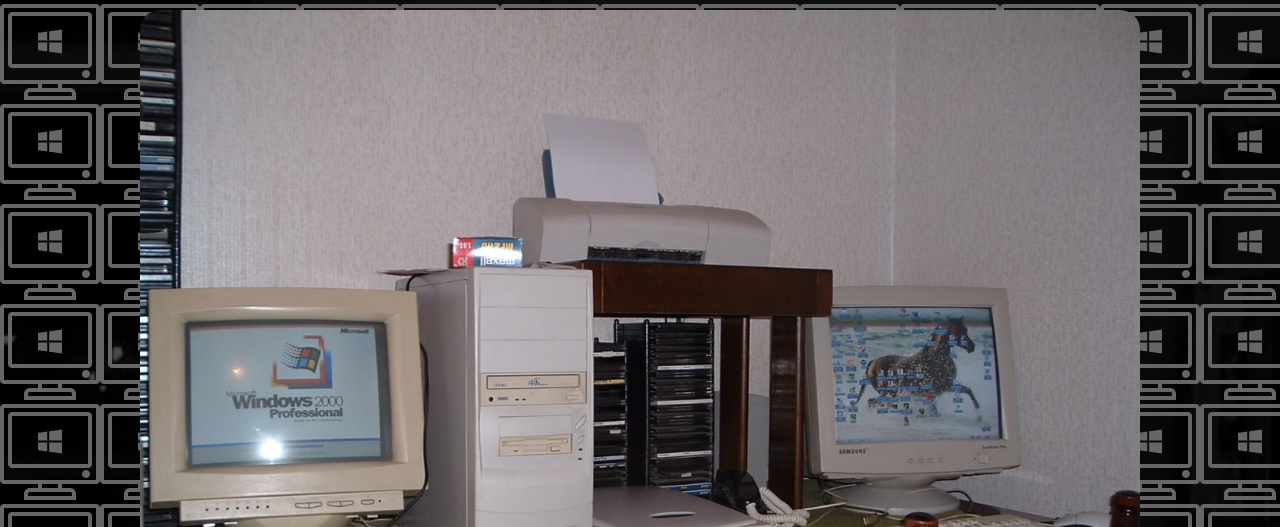
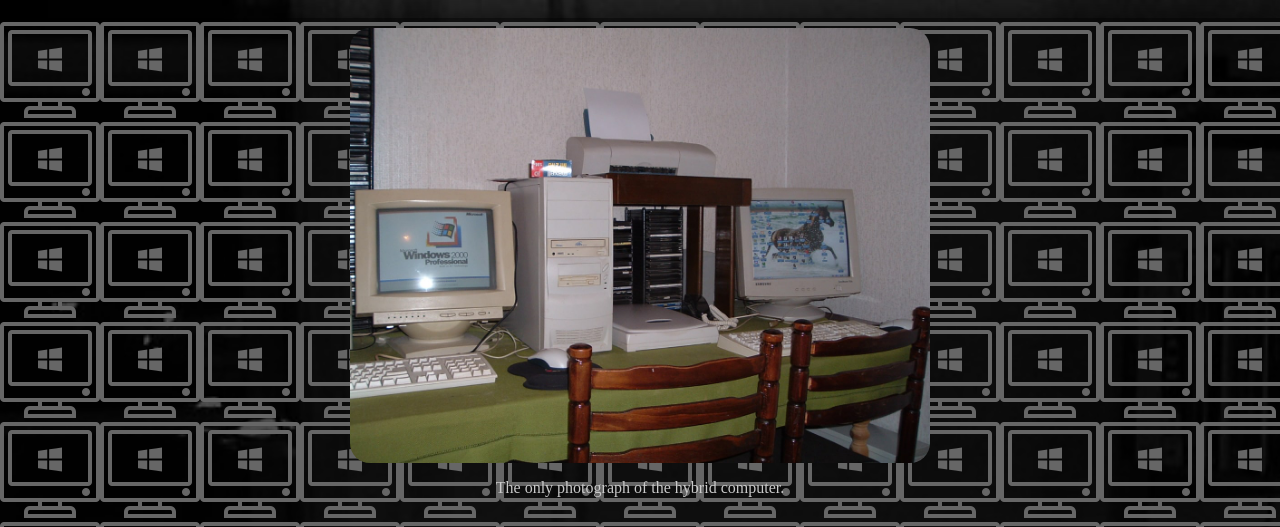
Before and after one commit to lena2323/Tribute-page, a plain HTML site: page index.html in a window 1280 px wide. Shown: the top 527 px of the page. Drawn offline with Linux system fonts and the light colour scheme.

Commit message:
Aaaaaand suddenly this isn't passing tests.

```diff
--- a/index.html
+++ b/index.html
@@ -11,13 +11,15 @@
 </head>
 
 <body>
-
-<div id="main">
+a
+<main id="main">
     <header>
-        <div id="img-div">
-            <img src="images/photo_2022-05-01_20-25-05.jpg" id="image">
+        <figure id="img-div">
+            <img src="images/photo_2022-05-01_20-25-05.jpg" id="image" alt="Oh no no image">
+            <div id="img-caption">
             <p id="img-caption"> The only photograph of the hybrid computer.</p>
-        </div>
+            </div>
+        </figure>
 
         <h1 id="title" class="title">The computer that drank coke and lived, twice.</h1>
     </header>
@@ -83,6 +85,6 @@
         <p>Click<a id="tribute-link" href="https://en.wikipedia.org/wiki/History_of_personal_computers" target="_blank"> here</a> to learn more about the classic personal computers most of us millenials grew up with.</p>
     </footer>
 
-</div>
+</main>
 </body>
 </html>
--- a/style.css
+++ b/style.css
@@ -39,13 +39,17 @@ p{
 }
 
 #image{
-    max-width: 1000px;
+    max-width: 100%;
+    display: block;
+    height: auto;
+    margin: 0 auto;
     border-radius: 20px;
 }
 
 #img-caption{
-    display: none;
+    display: block;
 }
+
 
 
 header{
@@ -157,7 +161,7 @@ footer{
         margin: 20px;
     }
 
-    #image{
+    img{
         max-width: 400px;
     }
 
```
